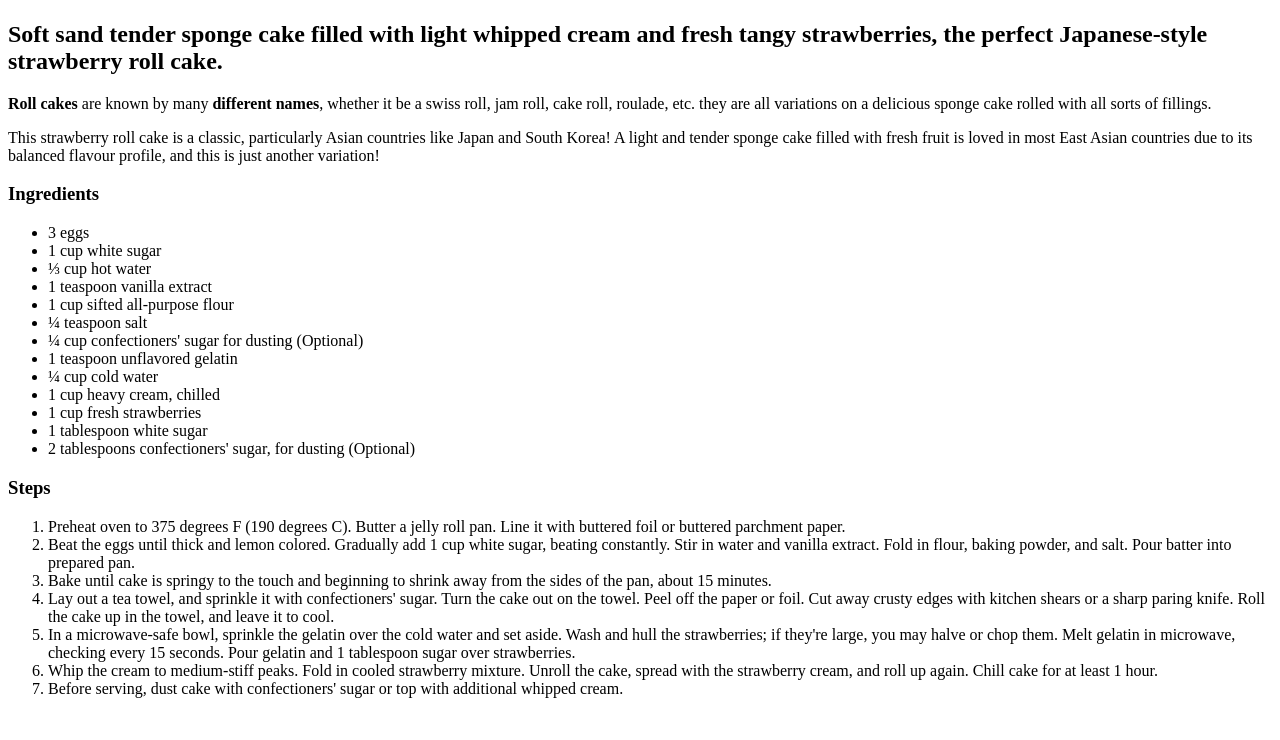
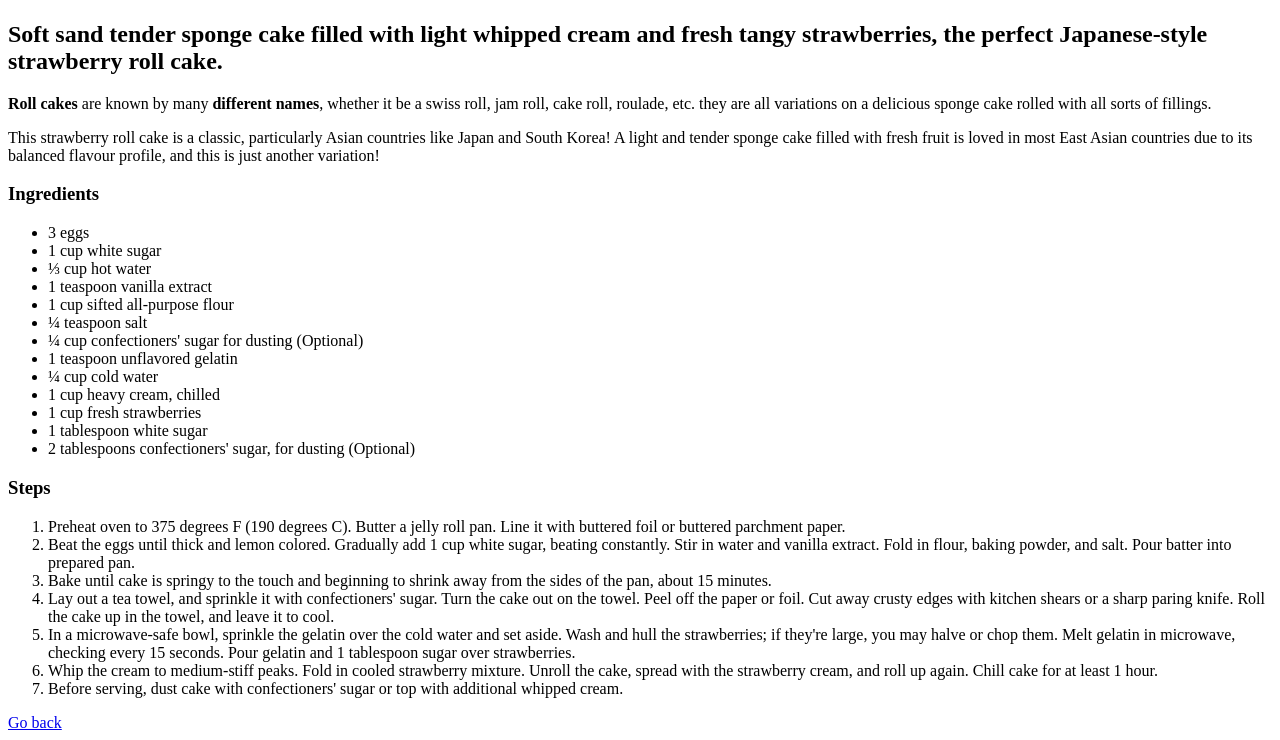
Before and after one commit to BrandonMasis/odin-recipes, a plain HTML site: page recipes/StrawberryCreamRoll.html in a window 1280 px wide. Shown: the part 583-1323 px from the top of the page. Before the commit the page ends 1297 px from the top, so only its background shows below. Drawn offline with Linux system fonts and the light colour scheme.

Commit message:
Feat return button for each recipe

```diff
--- a/recipes/StrawberryCreamRoll.html
+++ b/recipes/StrawberryCreamRoll.html
@@ -14,6 +14,7 @@
 </head>
 
 <body>
+
     <h1>Strawberry Cream Roll</h1>
     <img src="/images/strawberryroll.jpg" alt="Photo of a Strawberry Cream Roll">
 
@@ -61,6 +62,7 @@
             strawberry cream, and roll up again. Chill cake for at least 1 hour.</li>
         <li>Before serving, dust cake with confectioners' sugar or top with additional whipped cream.</li>
     </ol>
+    <a href="/index.html">Go back</a>
 </body>
 
 </html>
```
Also changed, not shown: recipes/BarbecueChicken.html (+1 -2 lines), recipes/GrilledGarlicBread.html (+1 -1 lines).
